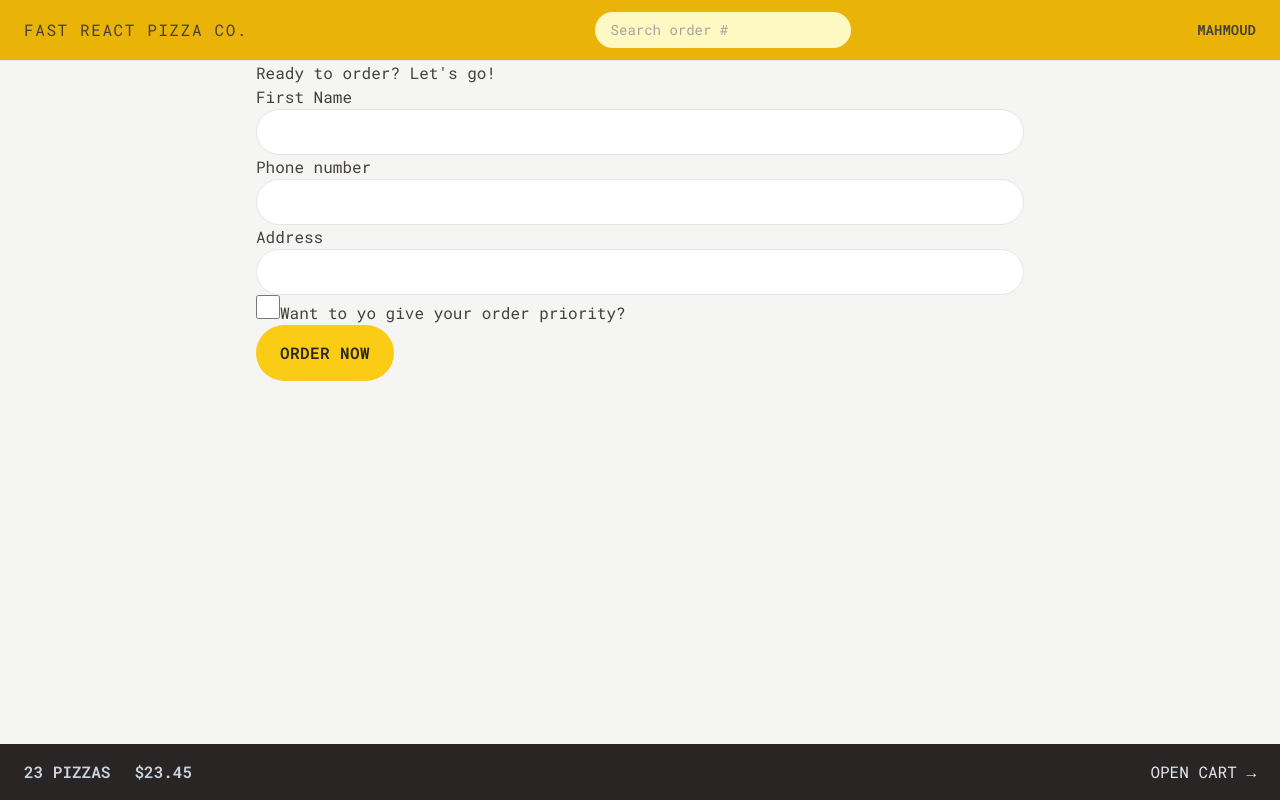
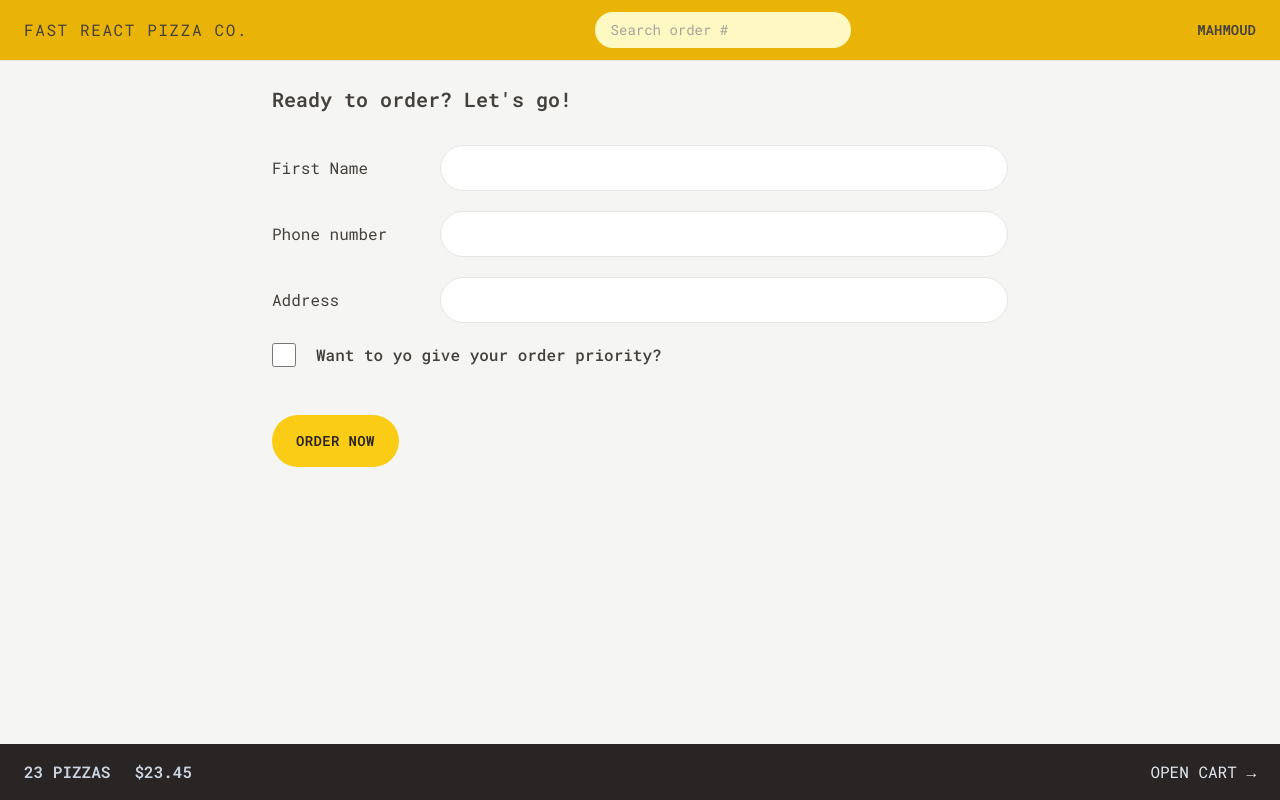
Before and after one commit to mahmoud-mohsen-dev/fast-react-pizza, a React (Vite) app: page /order/new in a window 1280 px wide. Built offline with nearby package versions, Linux system fonts and the light colour scheme.

Commit message:
styling the order overview

```diff
--- a/src/features/order/CreateOrder.jsx
+++ b/src/features/order/CreateOrder.jsx
@@ -2,37 +2,37 @@
 
 // import { Form, redirect, useActionData, useNavigation } from "react-router-dom";
 // import { createOrder } from "../../services/apiRestaurant";
-import { Form, useActionData, useNavigation } from "react-router-dom";
-import Button from "../../ui/Button";
+import { Form, useActionData, useNavigation } from 'react-router-dom';
+import Button from '../../ui/Button';
 
 // uibakery.io/regex-library/phone-number
 const isValidPhone = (str) =>
   /^\+?\d{1,4}?[-.\s]?\(?\d{1,3}?\)?[-.\s]?\d{1,4}[-.\s]?\d{1,4}[-.\s]?\d{1,9}$/.test(
-    str,
+    str
   );
 
 const fakeCart = [
   {
     pizzaId: 12,
-    name: "Mediterranean",
+    name: 'Mediterranean',
     quantity: 2,
     unitPrice: 16,
-    totalPrice: 32,
+    totalPrice: 32
   },
   {
     pizzaId: 6,
-    name: "Vegetale",
+    name: 'Vegetale',
     quantity: 1,
     unitPrice: 13,
-    totalPrice: 13,
+    totalPrice: 13
   },
   {
     pizzaId: 11,
-    name: "Spinach and Mushroom",
+    name: 'Spinach and Mushroom',
     quantity: 1,
     unitPrice: 15,
-    totalPrice: 15,
-  },
+    totalPrice: 15
+  }
 ];
 
 function CreateOrder() {
@@ -40,68 +40,88 @@
   // const [withPriority, setWithPriority] = useState(false);
   const cart = fakeCart;
   const navigation = useNavigation();
-  const isSubmitting = navigation.state === "submitting";
+  const isSubmitting = navigation.state === 'submitting';
 
+  const divInputStyles =
+    'mb-5 flex flex-col gap-2 sm:flex-row sm:items-center';
   return (
-    <div>
-      <h2>Ready to order? Let&apos;s go!</h2>
+    <div className='px-4 py-6'>
+      <h2 className=' mb-8 text-xl font-semibold'>
+        Ready to order? Let&apos;s go!
+      </h2>
 
       {/* <Form method="POST" action="/order/new"> */}
-      <Form method="POST">
-        <div>
-          <label htmlFor="customer">First Name</label>
+      <Form method='POST'>
+        <div className={divInputStyles}>
+          <label htmlFor='customer' className='sm:basis-40'>
+            First Name
+          </label>
           <input
-            type="text"
-            name="customer"
-            id="customer"
-            className="input"
+            type='text'
+            name='customer'
+            id='customer'
+            className='input flex-grow'
             required
           />
         </div>
 
-        <div>
-          <label htmlFor="phone">Phone number</label>
-          <div>
+        <div className={`${divInputStyles} `}>
+          <label htmlFor='phone' className='sm:basis-40'>
+            Phone number
+          </label>
+          <div className='grow'>
             <input
-              type="tel"
-              name="phone"
-              id="phone"
-              className="input"
+              type='tel'
+              name='phone'
+              id='phone'
+              className='input w-full'
               required
             />
-            {formErrors?.phone && <p>{formErrors.phone}</p>}
+            {formErrors?.phone && (
+              <p className='mt-2 rounded-md bg-red-100 p-2 text-xs text-red-700'>
+                {formErrors.phone}
+              </p>
+            )}
           </div>
         </div>
 
-        <div>
-          <label htmlFor="address">Address</label>
-          <div>
+        <div className={`${divInputStyles}`}>
+          <label htmlFor='address' className='sm:basis-40'>
+            Address
+          </label>
+          <div className='grow'>
             <input
-              type="text"
-              name="address"
-              id="address"
-              className="input"
+              type='text'
+              name='address'
+              id='address'
+              className='input  w-full'
               required
             />
           </div>
         </div>
 
-        <div>
+        <div className='mb-12 flex items-center gap-5'>
           <input
-            className="h-6 w-6 accent-yellow-400 focus:outline-none focus:ring focus:ring-yellow-400 focus:ring-offset-2"
-            type="checkbox"
-            name="priority"
-            id="priority"
+            className='h-6 w-6 accent-yellow-400 focus:outline-none focus:ring focus:ring-yellow-400 focus:ring-offset-2'
+            type='checkbox'
+            name='priority'
+            id='priority'
             // value={withPriority}
             // onChange={(e) => setWithPriority(e.target.checked)}
           />
-          <label htmlFor="priority">Want to yo give your order priority?</label>
+          <label htmlFor='priority' className='font-medium'>
+            Want to yo give your order priority?
+          </label>
         </div>
 
         <div>
-          <input type="hidden" name="cart" value={JSON.stringify(cart)} />
-          <Button disabled={isSubmitting} type="primary">
-            {isSubmitting ? "Placing order..." : " Order now"}
+          <input
+            type='hidden'
+            name='cart'
+            value={JSON.stringify(cart)}
+          />
+          <Button disabled={isSubmitting} type='primary'>
+            {isSubmitting ? 'Placing order...' : ' Order now'}
           </Button>
         </div>
       </Form>
@@ -115,14 +135,14 @@
   const order = {
     ...objData,
     cart: JSON.parse(objData.cart),
-    priority: objData.priority === "on",
+    priority: objData.priority === 'on'
   };
 
   const errors = {};
   const isPhoneValid = isValidPhone(order.phone);
   if (!isPhoneValid)
     errors.phone =
-      "Please give us your correct phone number. We might need it to contact you.";
+      'Please give us your correct phone number. We might need it to contact you.';
 
   if (Object.keys(errors).length > 0) return errors;
 
--- a/src/features/order/Order.jsx
+++ b/src/features/order/Order.jsx
@@ -1,53 +1,77 @@
 // Test ID: IIDSAT
 // cqe92u
 
-import { useLoaderData } from "react-router-dom";
-import { getOrder } from "../../services/apiRestaurant";
+import { useLoaderData } from 'react-router-dom';
+import { getOrder } from '../../services/apiRestaurant';
+import OrderItem from './OrderItem';
 import {
   calcMinutesLeft,
   formatCurrency,
-  formatDate,
-} from "../../utils/helpers";
+  formatDate
+} from '../../utils/helpers';
 
 function Order() {
   // Everyone can search for all orders, so for privacy reasons we're gonna gonna exclude names or address, these are only for the restaurant staff
   const orderData = useLoaderData();
   console.log(orderData);
   const {
-    // id,
+    id,
     status,
     priority,
     priorityPrice,
     orderPrice,
     estimatedDelivery,
-    // cart,
+    cart
   } = orderData;
   const deliveryIn = calcMinutesLeft(estimatedDelivery);
 
   return (
-    <div>
-      <div>
-        <h2>Status</h2>
+    <div className='space-y-8 px-4 py-6'>
+      <div className='flex flex-wrap items-center justify-between gap-2'>
+        <h2 className='text-xl font-semibold '>Order #{id} status</h2>
 
-        <div>
-          {priority && <span>Priority </span>}
-          <span>{status} order</span>
+        <div className=' space-x-2'>
+          {priority && (
+            <span className='rounded-full bg-red-500 px-3 py-1 text-sm font-semibold uppercase tracking-wide text-red-50'>
+              Priority
+            </span>
+          )}
+          <span className='rounded-full bg-green-500 px-3 py-1 text-sm font-semibold uppercase tracking-wide text-green-50'>
+            {status} order
+          </span>
         </div>
       </div>
 
-      <div>
-        <p>
-          {deliveryIn >= 0
-            ? `Only ${calcMinutesLeft(estimatedDelivery)} minutes left 😃`
-            : "Order should have arrived"}
+      <div className='flex flex-wrap items-center justify-between gap-2 bg-stone-200 px-6 py-5'>
+        <p className='font-medium'>
+          {deliveryIn >= 0 ?
+            `Only ${calcMinutesLeft(estimatedDelivery)} minutes left 😃`
+          : 'Order should have arrived'}
         </p>
-        <p>(Estimated delivery: {formatDate(estimatedDelivery)})</p>
+        <p className='text-xs text-stone-500'>
+          (Estimated delivery: {formatDate(estimatedDelivery)})
+        </p>
       </div>
 
-      <div>
-        <p>Price pizza: {formatCurrency(orderPrice)}</p>
-        {priority && <p>Price priority: {formatCurrency(priorityPrice)}</p>}
-        <p>To pay on delivery: {formatCurrency(orderPrice + priorityPrice)}</p>
+      <ul className='divide-y divide-stone-200 border-b border-t'>
+        {cart.map((item) => (
+          <OrderItem item={item} key={item.id} />
+        ))}
+      </ul>
+
+      <div className='space-y-2 bg-stone-200 px-6 py-5'>
+        <p className='text-sm font-medium text-stone-600'>
+          Price pizza: {formatCurrency(orderPrice)}
+        </p>
+        {priority && (
+          <p className='text-sm font-medium text-stone-600'>
+            Price priority: {formatCurrency(priorityPrice)}
+          </p>
+        )}
+        <p className='font-bold'>
+          To pay on delivery:{' '}
+          {formatCurrency(orderPrice + priorityPrice)}
+        </p>
       </div>
     </div>
   );
--- a/src/features/order/OrderItem.jsx
+++ b/src/features/order/OrderItem.jsx
@@ -1,4 +1,4 @@
-import { formatCurrency } from "../../utils/helpers";
+import { formatCurrency } from '../../utils/helpers';
 //{ item, isLoadingIngredients, ingredients }
 function OrderItem({ item }) {
   console.log(item);
@@ -6,12 +6,12 @@
   const { quantity, name, totalPrice } = item;
 
   return (
-    <li>
-      <div>
+    <li className='py-3 '>
+      <div className='flex items-center justify-between gap-4 text-sm'>
         <p>
-          <span>{quantity}&times;</span> {name}
+          <span className='font-bold'>{quantity}&times;</span> {name}
         </p>
-        <p>{formatCurrency(totalPrice)}</p>
+        <p className='font-bold'>{formatCurrency(totalPrice)}</p>
       </div>
     </li>
   );
--- a/src/index.css
+++ b/src/index.css
@@ -4,7 +4,7 @@
 
 @layer components {
   .input {
-    @apply w-full rounded-full border border-stone-200 px-4 py-2 text-sm transition-all duration-300 placeholder:text-stone-400 focus:outline-none focus:ring focus:ring-yellow-400 md:px-6 md:py-3;
+    @apply rounded-full border border-stone-200 px-4 py-2 text-sm transition-all duration-300 placeholder:text-stone-400 focus:outline-none focus:ring focus:ring-yellow-400 md:px-6 md:py-3;
   }
 
   /* https://dev.to/afif/i-made-100-css-loaders-for-your-next-project-4eje */
--- a/src/ui/Button.jsx
+++ b/src/ui/Button.jsx
@@ -1,13 +1,13 @@
 import { Link } from 'react-router-dom';
 
 function Button({ to, disabled, type, children }) {
-  const base = `inline-block rounded-full bg-yellow-400  font-semibold uppercase tracking-wide text-stone-800 transition-colors duration-300 hover:bg-yellow-300 focus:bg-yellow-300 focus:outline-none focus:ring focus:ring-yellow-300 focus:ring-offset-2 disabled:cursor-not-allowed `;
+  const base = `inline-block text-sm rounded-full bg-yellow-400  font-semibold uppercase tracking-wide text-stone-800 transition-colors duration-300 hover:bg-yellow-300 focus:bg-yellow-300 focus:outline-none focus:ring focus:ring-yellow-300 focus:ring-offset-2 disabled:cursor-not-allowed `;
 
   const styles = {
     primary: base + 'px-4 py-3 md:px-6 md:py-4',
     small: base + 'px-4 py-2 md:px-5 md:py-2.5 text-xs',
     secondary:
-      'inline-block rounded-full border-2 border-stone-300 font-semibold uppercase tracking-wide text-stone-400 transition-colors duration-300 hover:bg-stone-300 hover:text-stone-800 focus:text-stone-800 focus:bg-stone-200 focus:outline-none focus:ring focus:ring-stone-200 focus:ring-offset-2 disabled:cursor-not-allowed px-4 py-2.5 md:px-6 md:py-3.5'
+      'inline-block text-sm rounded-full border-2 border-stone-300 font-semibold uppercase tracking-wide text-stone-400 transition-colors duration-300 hover:bg-stone-300 hover:text-stone-800 focus:text-stone-800 focus:bg-stone-200 focus:outline-none focus:ring focus:ring-stone-200 focus:ring-offset-2 disabled:cursor-not-allowed px-4 py-2.5 md:px-6 md:py-3.5'
   };
   console.log(type);
 
```
Also changed, not shown: index.html (+10 -3 lines).
